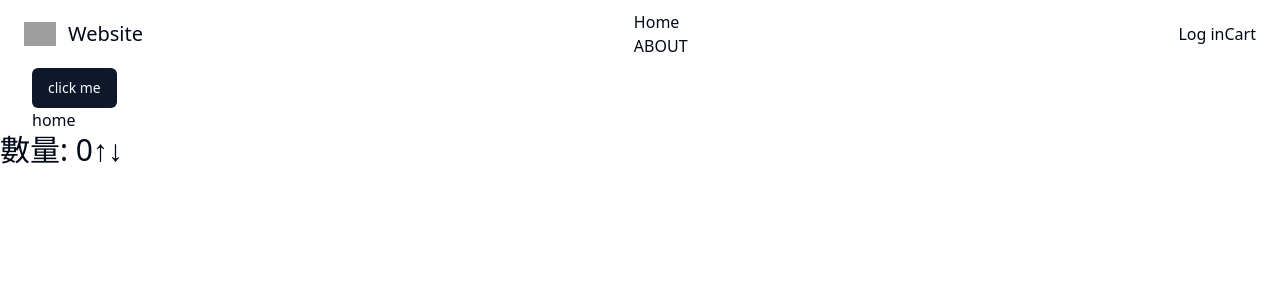
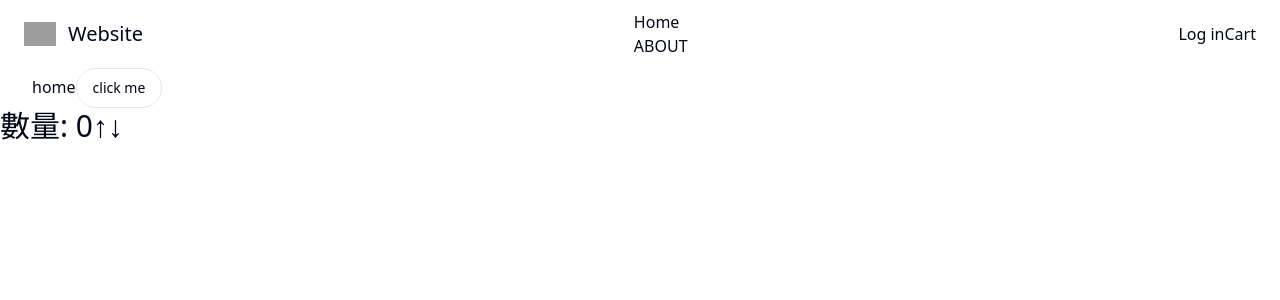
Before and after one commit to tomchen102/website, a React (Vite) app: page / in a window 1280 px wide. Shown: the top 300 px of the page. Built offline with nearby package versions, Linux system fonts and the light colour scheme; grey boxes are pictures that could not be loaded.

Commit message:
extract component

```diff
--- a/src/layout/App.tsx
+++ b/src/layout/App.tsx
@@ -1,6 +1,5 @@
 import { useState } from "react"
 import { Outlet } from "react-router-dom";
-import { Button } from "@/components/ui/button.tsx";
 
 function App() {
   const [count, setCount] = useState(0)
@@ -33,7 +32,6 @@ function App() {
                 </nav>
             </header>
             <div className="container mx-auto">
-                <Button>click me</Button>
                 <Outlet/>
             </div>
             <div className="text-3xl">
--- a/src/routerConfig.tsx
+++ b/src/routerConfig.tsx
@@ -1,12 +1,23 @@
 import {createBrowserRouter, Navigate} from "react-router-dom";
 import App from "@/layout/App.tsx";
+import {Button} from "@/components/ui/button.tsx";
+
+const Home = () => {
+    const buttonWords: string = "click me";
+    return <div>
+        home
+        <Button variant="outline" className="rounded-full">
+            {buttonWords}
+        </Button>
+    </div>;
+};
 
 const router = createBrowserRouter([{
     path: "/",
     element: <App/>,
     children: [{
         path: "/",
-        element: <div>home</div>,
+        element: <Home/>,
     }, {
         path: "/about",
         element: <div>about</div>,
```
